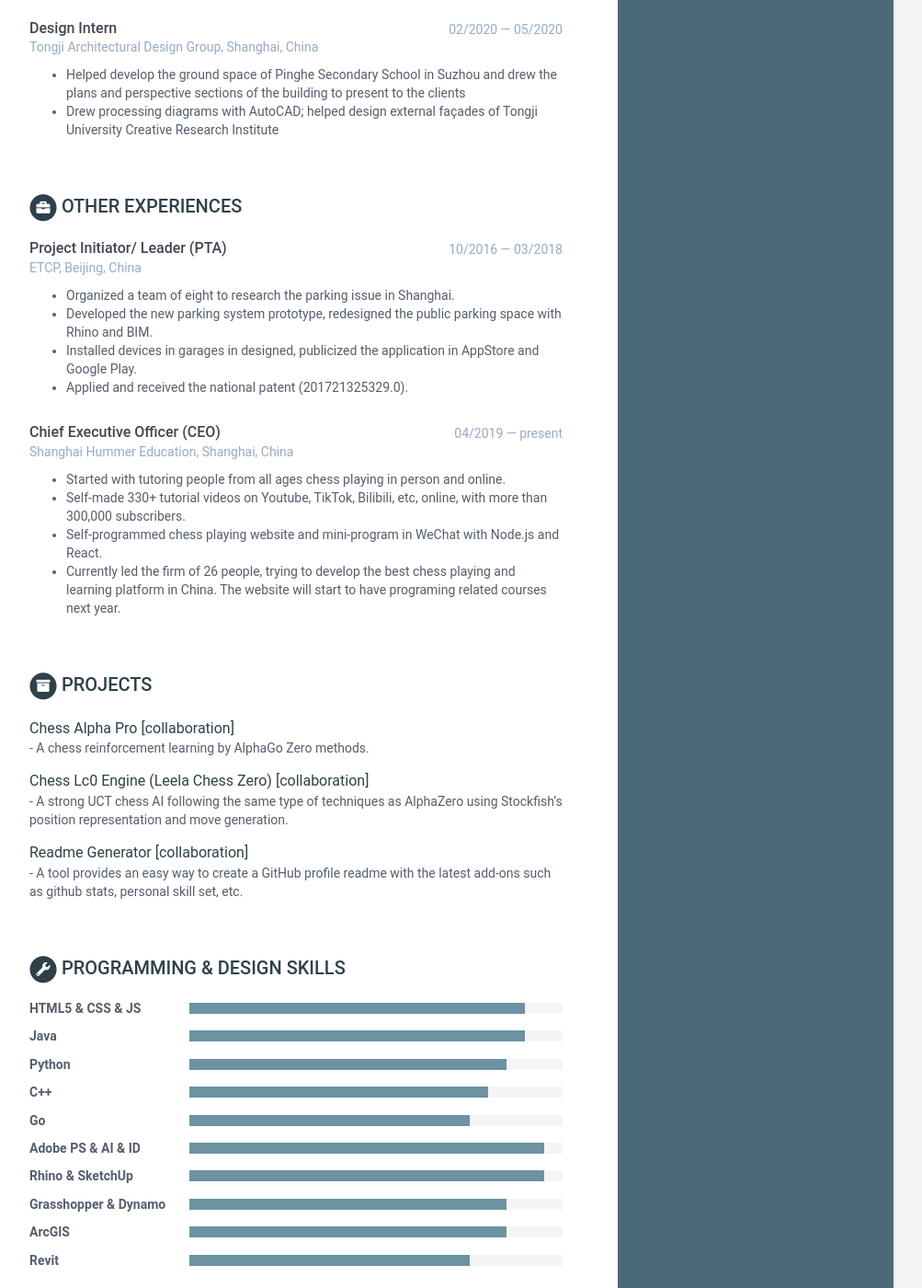
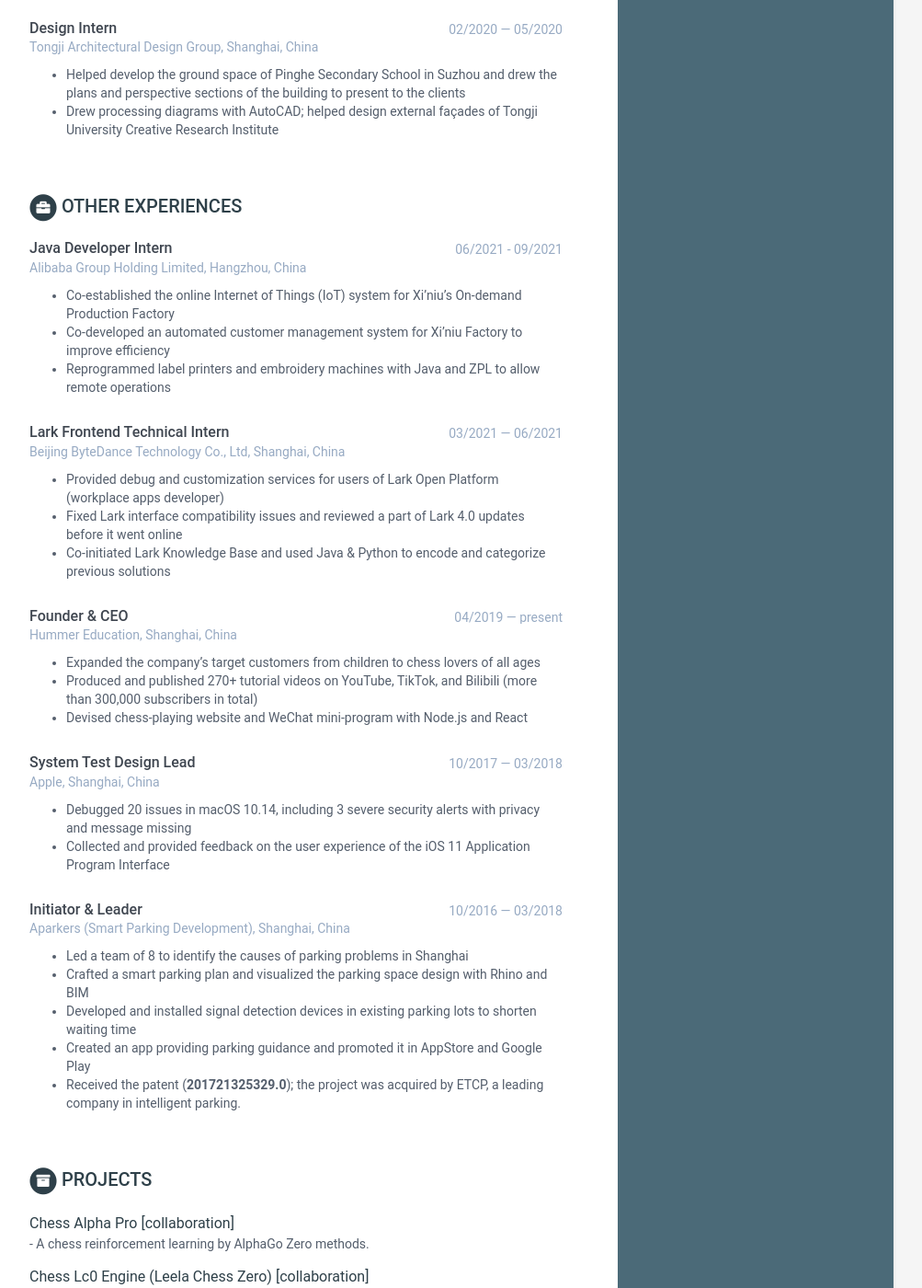
Before and after one commit to FangFrankSun/My_Resume, a Jekyll site: the page built from index.html, in a window 1280 px wide and 1400 px high, scrolled down 2825 px. Shown: the whole window at 92% size, without its empty margins (168-1171 px from the left). Built offline with Jekyll 4.4.1, drawn with Linux system fonts in a browser that asks for light colours.

Commit message:
Update data.yml
other experience update

```diff
--- a/_data/data.yml
+++ b/_data/data.yml
@@ -81,37 +81,6 @@ education:
             - Computer Science — [Software Development](https://www.cs.virginia.edu/~sherriff/cs2110/syllabus.php) (java), [Data Structure](https://www.cs.virginia.edu/~asb/cs2150.php)(C++), [Computer Architecture](https://www.cs.virginia.edu/~cr4bd/3330/F2021/), [Artifical Intelligence](https://www.haifeng-xu.com/cs4710sp20/index.htm)
             - Architecture — [Foundation Design Studios I-V](https://www.arch.virginia.edu/programs/architecture/undergraduate), [Architecture History I-III](https://www.arch.virginia.edu/programs/architectural-history/undergraduate), [Data Visualization], [Urban Planning Studio (UDC)](https://www.arch.virginia.edu/programs/urban-design)
 
-experiences1:
-    title: Experiences in Computer Science
-    info:
-      - role: Java Developer Intern
-        time: 06/2021 - 09/2021
-        company: Alibaba, Hangzhou, China
-        details: |
-          - Attended AI Manufacture Project and created online IoT system for XINIU factories in Hangzhou by Aliyun.
-          - Reprogrammed Zebra printers and embroiderers with Java and ZPL languages, compatible with online services.
-
-      - role: Lark Frontend Intern
-        time: 03/2021 — 06/2021
-        company: ByteDance, Shanghai, China
-        details: |
-          - Provided Technical Services for Lark Open Platform (Test API, Webhook Robots, mini-programs).
-          - Wrote Java/Python request code in Lark Knowledge Base, debugged and customized designs for Lark users.
-          - Provided coding support for SaaS customers from other companies using JavaScript and Postman.
-
-      - role: Project Assistant
-        time: 05/2020 — 08/2020
-        company: Roboticplus, Shanghai, China
-        details: |
-            - Engaged in Landscape Scheme of JINDI Project; focused on installation design with Rhinoceros software.
-            - Assisted in the development of robot arms with C++, Java languages and programed their movements.
-
-      - role: System Test Design Lead
-        time: 10/2017 — 03/2018
-        company: Apple, Shanghai, China
-        details: |
-            - Attended iOS Developer Program, reviewing system functionality with data collection and API testing.
-            - Led system test design of macOS Developer Program (10.14), debugged 20 issues, with 3 core security alerts.
 
 experiences2:
     title: Experiences in Architecture
@@ -180,7 +149,6 @@ experiences2:
             - Designed outdoor installations for the Jindi Office Building project and formulated models for 3D printing
 
 
-
       - role: Design Intern
         time: 02/2020 — 05/2020
         company: Tongji Architectural Design Group, Shanghai, China
@@ -192,23 +160,94 @@ experiences2:
 experiences3:
     title: Other Experiences
     info:
-      - role: Project Initiator/ Leader (PTA)
+
+      - role: Java Developer Intern
+        time: 06/2021 - 09/2021
+        company: Alibaba Group Holding Limited, Hangzhou, China
+        details: |
+          - Co-established the online Internet of Things (IoT) system for Xi’niu’s On-demand Production Factory
+          - Co-developed an automated customer management system for Xi’niu Factory to improve efficiency
+          - Reprogrammed label printers and embroidery machines with Java and ZPL to allow remote operations
+
+
+      - role: Lark Frontend Technical Intern
+        time: 03/2021 — 06/2021
+        company: Beijing ByteDance Technology Co., Ltd, Shanghai, China
+        details: |
+          - Provided debug and customization services for users of Lark Open Platform (workplace apps developer)
+          - Fixed Lark interface compatibility issues and reviewed a part of Lark 4.0 updates before it went online
+          - Co-initiated Lark Knowledge Base and used Java & Python to encode and categorize previous solutions
+
+
+      - role: Founder & CEO
+        time: 04/2019 — present
+        company: Hummer Education, Shanghai, China
+        details: |
+          - Expanded the company’s target customers from children to chess lovers of all ages
+          - Produced and published 270+ tutorial videos on YouTube, TikTok, and Bilibili (more than 300,000 subscribers in total)
+          - Devised chess-playing website and WeChat mini-program with Node.js and React
+
+      - role: System Test Design Lead
+        time: 10/2017 — 03/2018
+        company: Apple, Shanghai, China
+        details: |
+          - Debugged 20 issues in macOS 10.14, including 3 severe security alerts with privacy and message missing
+          - Collected and provided feedback on the user experience of the iOS 11 Application Program Interface
+
+
+      - role: Initiator & Leader
         time: 10/2016 — 03/2018
-        company: ETCP, Beijing, China
+        company: Aparkers (Smart Parking Development), Shanghai, China
         details: |
-          - Organized a team of eight to research the parking issue in Shanghai.
-          - Developed the new parking system prototype, redesigned the public parking space with Rhino and BIM.
-          - Installed devices in garages in designed, publicized the application in AppStore and Google Play.
-          - Applied and received the national patent (201721325329.0).
+          - Led a team of 8 to identify the causes of parking problems in Shanghai
+          - Crafted a smart parking plan and visualized the parking space design with Rhino and BIM
+          - Developed and installed signal detection devices in existing parking lots to shorten waiting time
+          - Created an app providing parking guidance and promoted it in AppStore and Google Play
+          - Received the patent (**201721325329.0**); the project was acquired by ETCP, a leading company in intelligent parking.
 
-      - role: Chief Executive Officer (CEO)
-        time: 04/2019 — present
-        company: Shanghai Hummer Education, Shanghai, China
+
+experiences1:
+    title: Experiences in Computer Science
+    info:
+      - role: Java Developer Intern
+        time: 06/2021 - 09/2021
+        company: Alibaba, Hangzhou, China
         details: |
-          - Started with tutoring people from all ages chess playing in person and online.
-          - Self-made 330+ tutorial videos on Youtube, TikTok, Bilibili, etc, online, with more than 300,000 subscribers.
-          - Self-programmed chess playing website and mini-program in WeChat with Node.js and React.
-          - Currently led the firm of 26 people, trying to develop the best chess playing and learning platform in China. The website will start to have programing related courses next year.
+          - Attended AI Manufacture Project and created online IoT system for XINIU factories in Hangzhou by Aliyun.
+          - Reprogrammed Zebra printers and embroiderers with Java and ZPL languages, compatible with online services.
+
+      - role: Lark Frontend Intern
+        time: 03/2021 — 06/2021
+        company: ByteDance, Shanghai, China
+        details: |
+          - Provided Technical Services for Lark Open Platform (Test API, Webhook Robots, mini-programs).
+          - Wrote Java/Python request code in Lark Knowledge Base, debugged and customized designs for Lark users.
+          - Provided coding support for SaaS customers from other companies using JavaScript and Postman.
+
+      - role: Project Assistant
+        time: 05/2020 — 08/2020
+        company: Roboticplus, Shanghai, China
+        details: |
+            - Engaged in Landscape Scheme of JINDI Project; focused on installation design with Rhinoceros software.
+            - Assisted in the development of robot arms with C++, Java languages and programed their movements.
+
+      - role: System Test Design Lead
+        time: 10/2017 — 03/2018
+        company: Apple, Shanghai, China
+        details: |
+            - Attended iOS Developer Program, reviewing system functionality with data collection and API testing.
+            - Led system test design of macOS Developer Program (10.14), debugged 20 issues, with 3 core security alerts.
+
+
+
+
+
+
+
+
+
+
+
 
 
 
```
